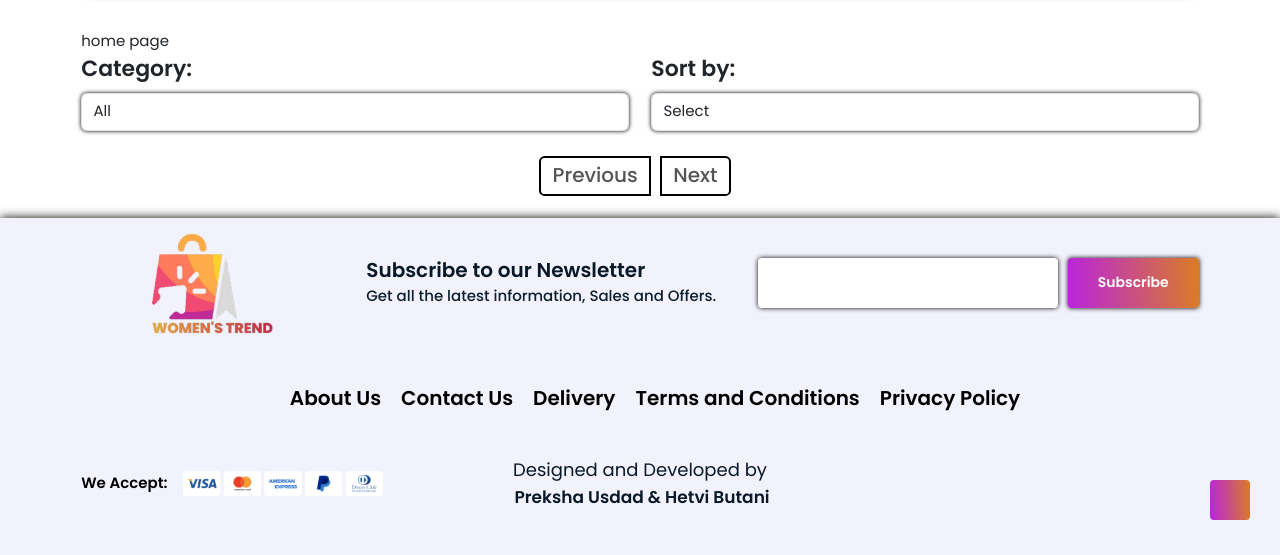
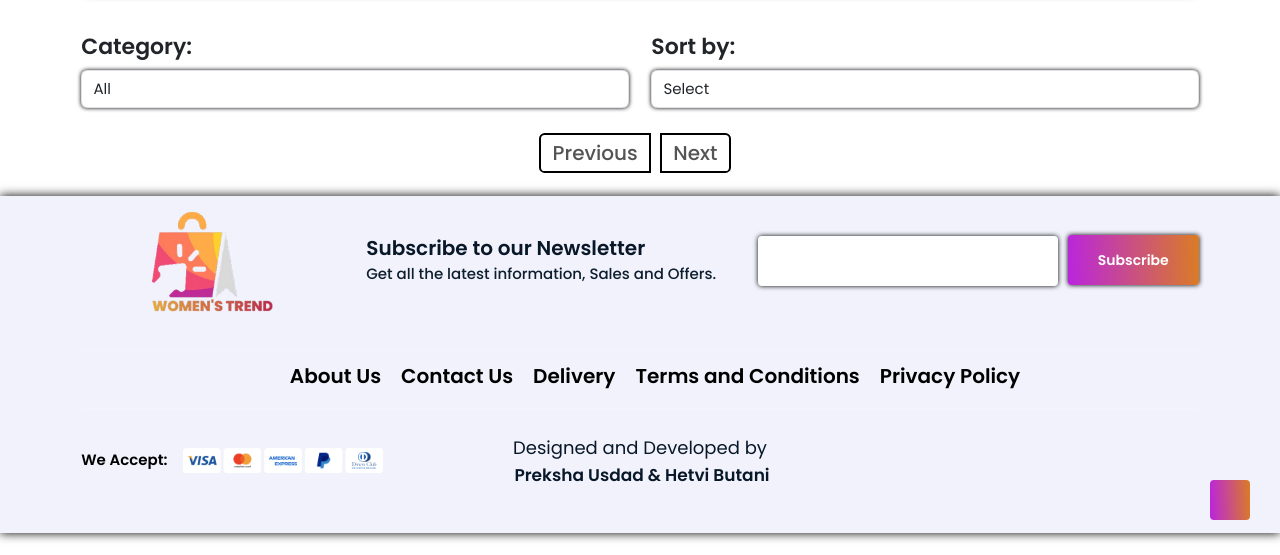
Before and after one commit to TakshilThummar/Django_Ecommerce, a Django app: template templates/home/index.html in a window 1280 px wide. Shown: the part 220-775 px from the top of the page. Run offline with Django 5.2, Linux system fonts and the light colour scheme; the template is opened without the code that fills it, so the values that code supplies are empty; some libraries are stand-ins or nearby versions; some web fonts are replaced.

Commit message:
Django E-commerce

```diff
--- a/templates/home/index.html
+++ b/templates/home/index.html
@@ -29,7 +29,7 @@
 
 <div class="container mt-3 pt-3">
 
-    home page {% include 'base/alert.html' %}
+    {% include 'base/alert.html' %}
     <!-- Filter Section -->
     <div class="filter-section mb-3">
         <form method="GET" class="row">
```
